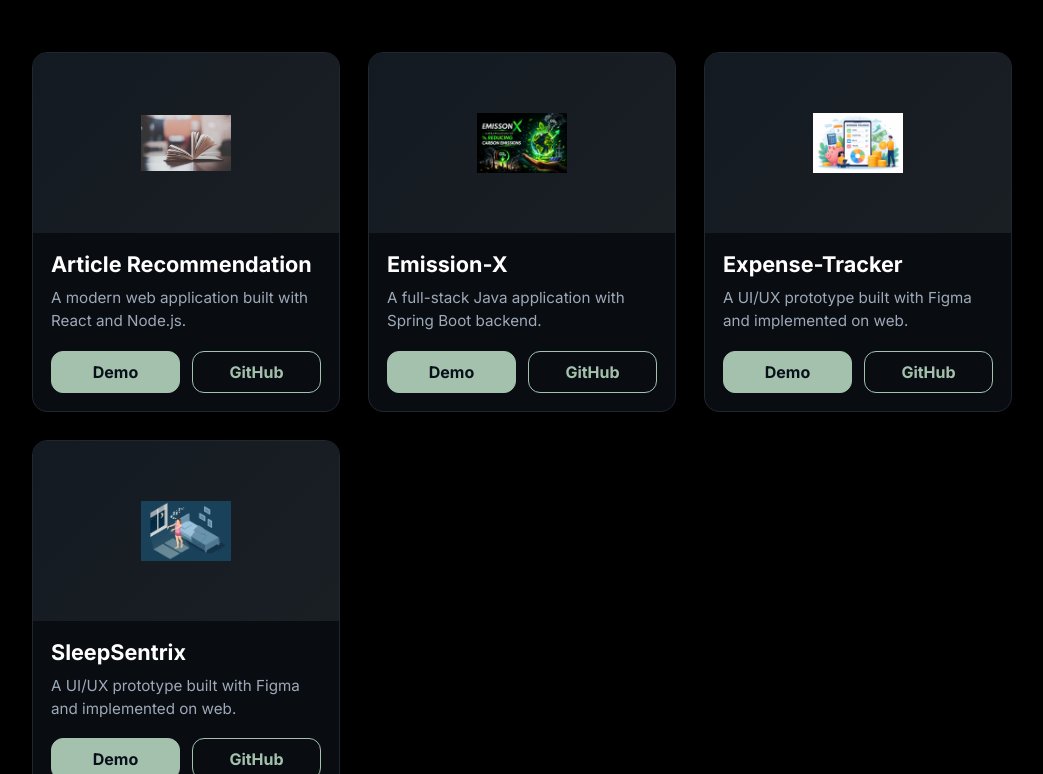
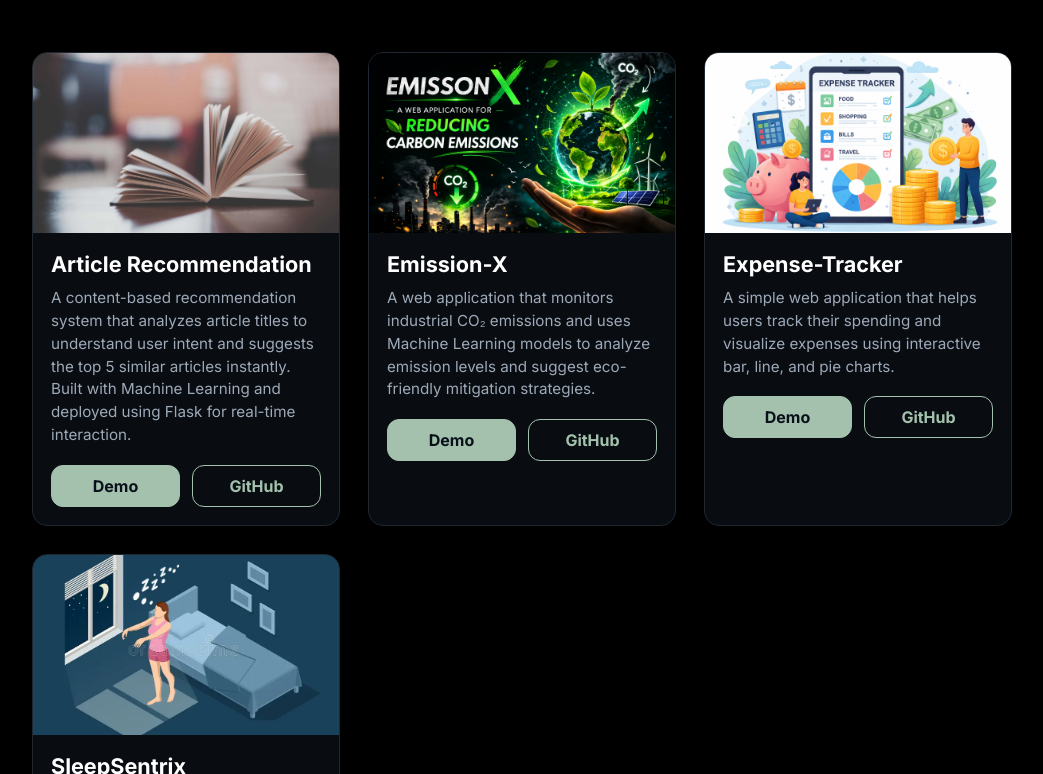
Before and after one commit to Elango-Kannan-00/Portfolio-Website, a React (Vite) app: page / in a window 1280 px wide. Shown: the part 4326-5100 px from the top of the page, without its empty margins (118-1161 px from the left). Built offline with nearby package versions, Linux system fonts and the light colour scheme.

Commit message:
Update project descriptions for clarity and detail in App component

```diff
--- a/src/App.css
+++ b/src/App.css
@@ -273,15 +273,15 @@ body {
 .project-image-wrap {
   height: 180px;
   background: linear-gradient(135deg, #141a22, #1a1f24);
-  display: flex;
-  align-items: center;
-  justify-content: center;
+  overflow: hidden;
 }
 
 .project-image {
-  width: 90px;
-  height: 90px;
-  object-fit: contain;
+  display: block;
+  width: 100%;
+  height: 100%;
+  object-fit: cover;
+  object-position: center;
 }
 
 .project-content {
--- a/src/App.jsx
+++ b/src/App.jsx
@@ -43,28 +43,28 @@ function App() {
   const projectsData = [
     {
       title: "Article Recommendation",
-      description: "A modern web application built with React and Node.js.",
+      description: "A content-based recommendation system that analyzes article titles to understand user intent and suggests the top 5 similar articles instantly. Built with Machine Learning and deployed using Flask for real-time interaction.",
       image: "/images/projects/article.jpg",
       demoLink: "#",
       githubLink: "https://github.com/Logic-Loom-00/Article_Recommendation.git",
     },
     {
       title: "Emission-X",
-      description: "A full-stack Java application with Spring Boot backend.",
+      description: "A web application that monitors industrial CO₂ emissions and uses Machine Learning models to analyze emission levels and suggest eco-friendly mitigation strategies.",
       image: "/images/projects/emission x.png",
       demoLink: "#",
       githubLink: "https://github.com/CarbonFootprint-Hackathon/CarbonFootprint.git",
     },
     {
       title: "Expense-Tracker",
-      description: "A UI/UX prototype built with Figma and implemented on web.",
+      description: "A simple web application that helps users track their spending and visualize expenses using interactive bar, line, and pie charts.",
       image: "/images/projects/expense tracker.png",
       demoLink: "https://expense-tracker-sandy-iota.vercel.app/",
       githubLink: "https://github.com/Elango-Kannan-00/Expense-Tracker.git",
     },
     {
       title: "SleepSentrix",
-      description: "A UI/UX prototype built with Figma and implemented on web.",
+      description: "An IoT-enabled smart ankle band that uses sensors like accelerometer, gyroscope, GPS, and camera to monitor movement and send real-time alerts to loved ones in case of emergencies.",
       image: "/images/projects/sleepwalking.jpg",
       demoLink: "#",
       githubLink: "#",
```
